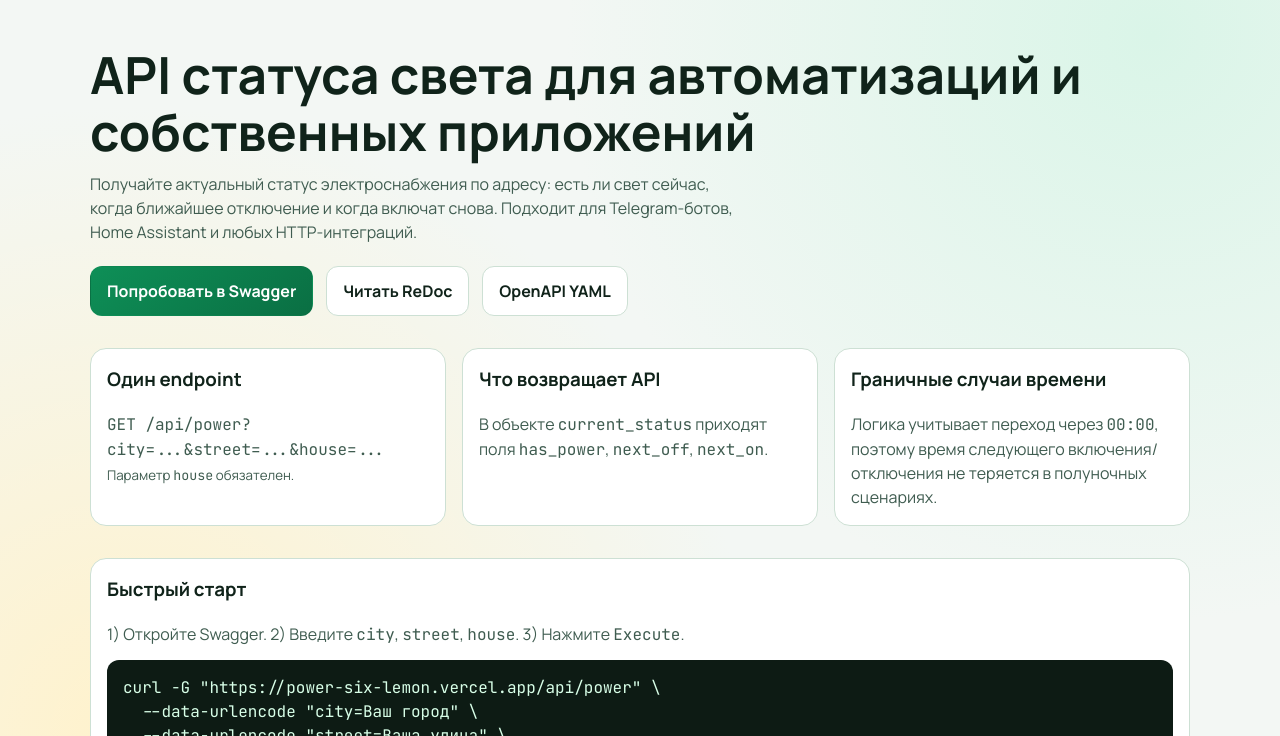
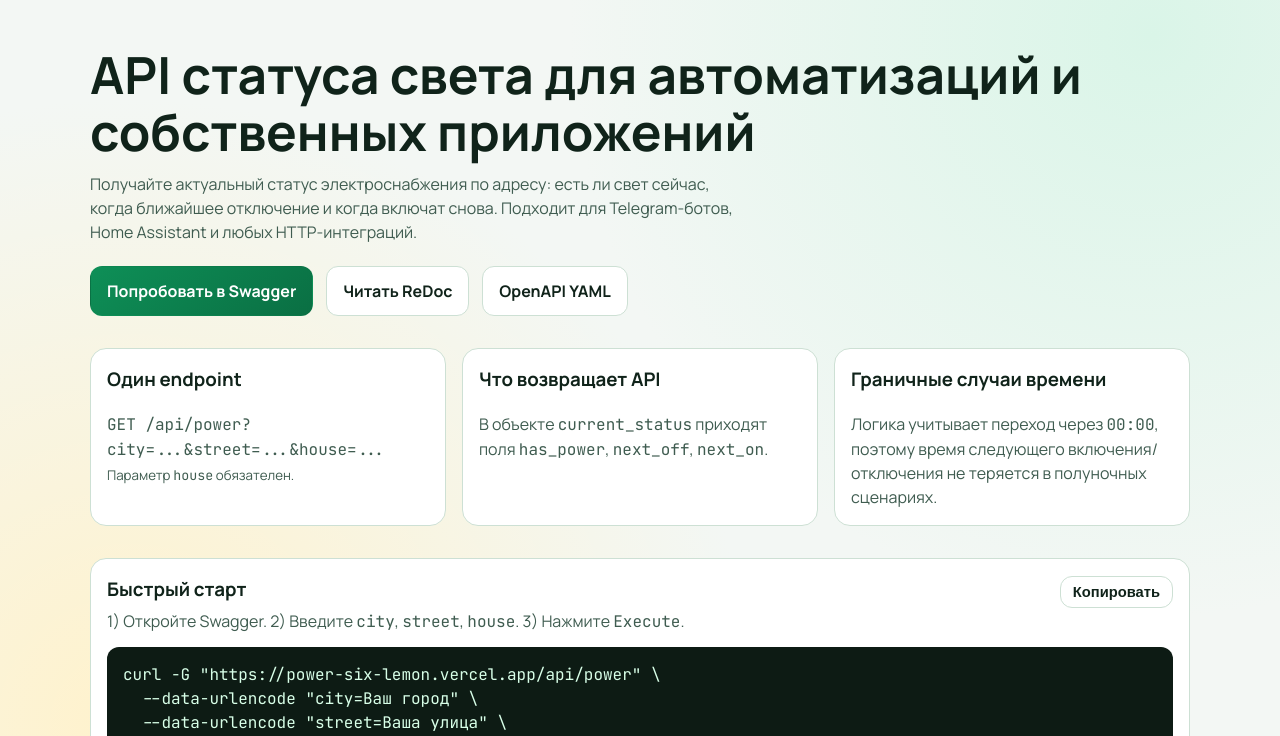
Before and after one commit to Radymyr/power, a website: page index.html in a window 1280 px wide. Shown: the part 64-800 px from the top of the page. Drawn offline with Linux system fonts and the light colour scheme.

Commit message:
feat: add copy button for quick start curl snippet

```diff
--- a/assets/styles.css
+++ b/assets/styles.css
@@ -106,6 +106,22 @@ header {
   margin-top: 0;
 }
 
+.quickstart-head {
+  display: flex;
+  align-items: center;
+  justify-content: space-between;
+  gap: 0.8rem;
+}
+
+.quickstart-head h3 {
+  margin-bottom: 0.4rem;
+}
+
+.copy-btn {
+  padding: 0.45rem 0.75rem;
+  font-size: 0.92rem;
+}
+
 pre {
   background: #0d1b14;
   color: #d8ffe8;
--- a/index.html
+++ b/index.html
@@ -62,9 +62,14 @@
       </section>
 
       <section class="card">
-        <h3>Быстрый старт</h3>
+        <div class="quickstart-head">
+          <h3>Быстрый старт</h3>
+          <button class="button ghost copy-btn" id="copy-curl" type="button">
+            Копировать
+          </button>
+        </div>
         <p>1) Откройте Swagger. 2) Введите <code>city</code>, <code>street</code>, <code>house</code>. 3) Нажмите <code>Execute</code>.</p>
-        <pre><code>curl -G "https://power-six-lemon.vercel.app/api/power" \
+        <pre><code id="curl-snippet">curl -G "https://power-six-lemon.vercel.app/api/power" \
   --data-urlencode "city=Ваш город" \
   --data-urlencode "street=Ваша улица" \
   --data-urlencode "house=1"</code></pre>
@@ -79,5 +84,25 @@
         </small>
       </div>
     </footer>
+    <script>
+      const copyButton = document.getElementById("copy-curl");
+      const curlSnippet = document.getElementById("curl-snippet");
+      if (copyButton && curlSnippet) {
+        copyButton.addEventListener("click", async () => {
+          try {
+            await navigator.clipboard.writeText(curlSnippet.textContent || "");
+            copyButton.textContent = "Скопировано";
+            setTimeout(() => {
+              copyButton.textContent = "Копировать";
+            }, 1400);
+          } catch {
+            copyButton.textContent = "Ошибка";
+            setTimeout(() => {
+              copyButton.textContent = "Копировать";
+            }, 1400);
+          }
+        });
+      }
+    </script>
   </body>
 </html>
--- a/site/assets/styles.css
+++ b/site/assets/styles.css
@@ -106,6 +106,22 @@ header {
   margin-top: 0;
 }
 
+.quickstart-head {
+  display: flex;
+  align-items: center;
+  justify-content: space-between;
+  gap: 0.8rem;
+}
+
+.quickstart-head h3 {
+  margin-bottom: 0.4rem;
+}
+
+.copy-btn {
+  padding: 0.45rem 0.75rem;
+  font-size: 0.92rem;
+}
+
 pre {
   background: #0d1b14;
   color: #d8ffe8;
```
Also changed, not shown: site/index.html (+27 -2 lines).
